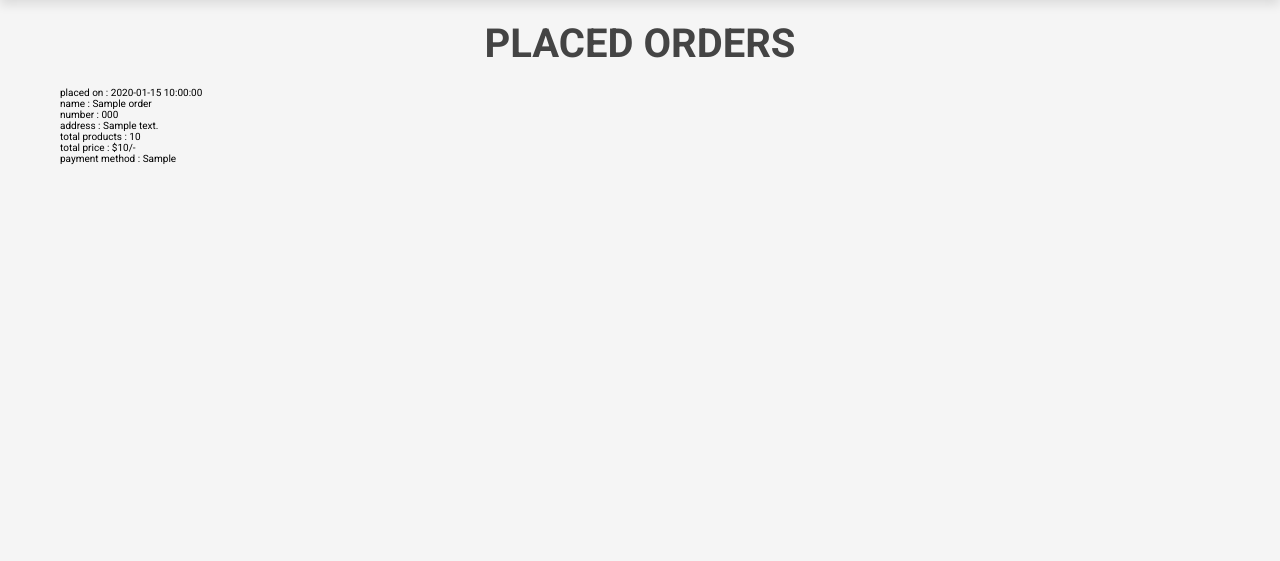
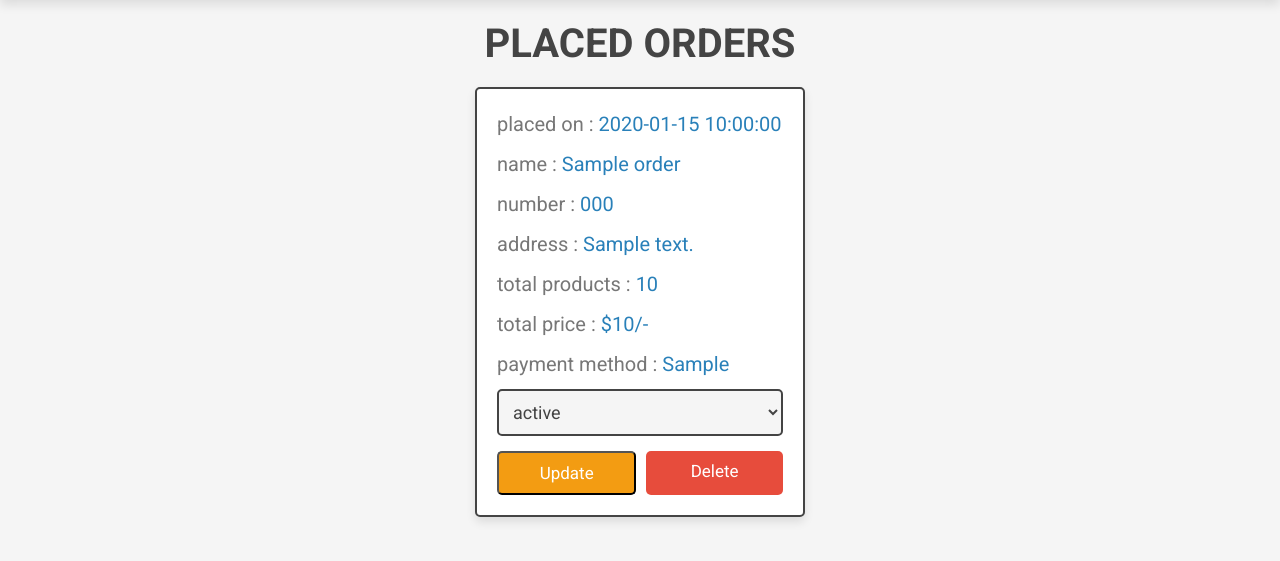
Before and after one commit to SEPIIDN/Project, a PHP site: page /admin/placed_orders.php in a window 1280 px wide. Shown: the part 69-630 px from the top of the page. Run offline with PHP 8.4, Linux system fonts and the light colour scheme; the visitor is signed in with stand-in values (Sample User, id 1); tables that the repository leaves empty or names only in its code hold one stand-in row (values such as "Sample post"); some libraries are stand-ins or nearby versions.

Commit message:
fixed the login error and styled the orders section and added update and delete functions

```diff
--- a/admin/dashboard.php
+++ b/admin/dashboard.php
@@ -6,7 +6,7 @@ session_start();
 
 $admin_id = $_SESSION['admin_id'];
 
-if(isset($admin_id)){
+if(!isset($admin_id)){
    header('location:admin_login.php');
 }
 
--- a/admin/placed_orders.php
+++ b/admin/placed_orders.php
@@ -65,6 +65,18 @@ if(isset($_GET['delete'])){
       <p> total products : <span><?= $fetch_orders['total_products']; ?></span> </p>
       <p> total price : <span>$<?= $fetch_orders['total_price']; ?>/-</span> </p>
       <p> payment method : <span><?= $fetch_orders['method']; ?></span> </p>
+      <form action="" method="post">
+         <input type="hidden" name="order_id" value="<?= $fetch_orders['id']; ?>">
+         <select name="payment_status" class="select">
+            <option selected disabled><?= $fetch_orders['payment_status']; ?></option>
+            <option value="pending">pending</option>
+            <option value="completed">completed</option>
+         </select>
+        <div class="flex-btn">
+         <input type="submit" value="update" class="option-btn" name="update_payment">
+         <a href="placed_orders.php?delete=<?= $fetch_orders['id']; ?>" class="delete-btn" onclick="return confirm('delete this order?');">delete</a>
+        </div>
+      </form>
    </div>
    <?php
          }
--- a/css/admin_style.css
+++ b/css/admin_style.css
@@ -388,6 +388,46 @@
    text-transform: capitalize;
 }
 
+.orders .box-container{
+   display: grid;
+   grid-template-columns: repeat(auto-fit, 33rem);
+   gap:1.5rem;
+   align-items: flex-start;
+   justify-content: center;
+}
+
+.orders .box-container .box{
+   padding:2rem;
+   padding-top: 1rem;
+   border-radius: .5rem;
+   border:var(--border);
+   background-color: var(--white);
+   box-shadow: var(--box-shadow);
+}
+
+.orders .box-container .box p{
+   line-height: 1.5;
+   font-size: 2rem;
+   color:var(--light-color);
+   margin:1rem 0;
+}
+
+.orders .box-container .box p span{
+   color:var(--main-color);
+}
+
+.orders .box-container .select{
+   margin-bottom: .5rem;
+   width: 100%;
+   background-color: var(--light-bg);
+   padding:1rem;
+   font-size: 1.8rem;
+   color:var(--black);
+   border-radius: .5rem;
+   border:var(--border);
+}
+
+
 @keyframes fadeIn{
    0%{
       transform: translateY(1rem);
```
Also changed, not shown: admin/admin_login.php (+8 -7 lines).
